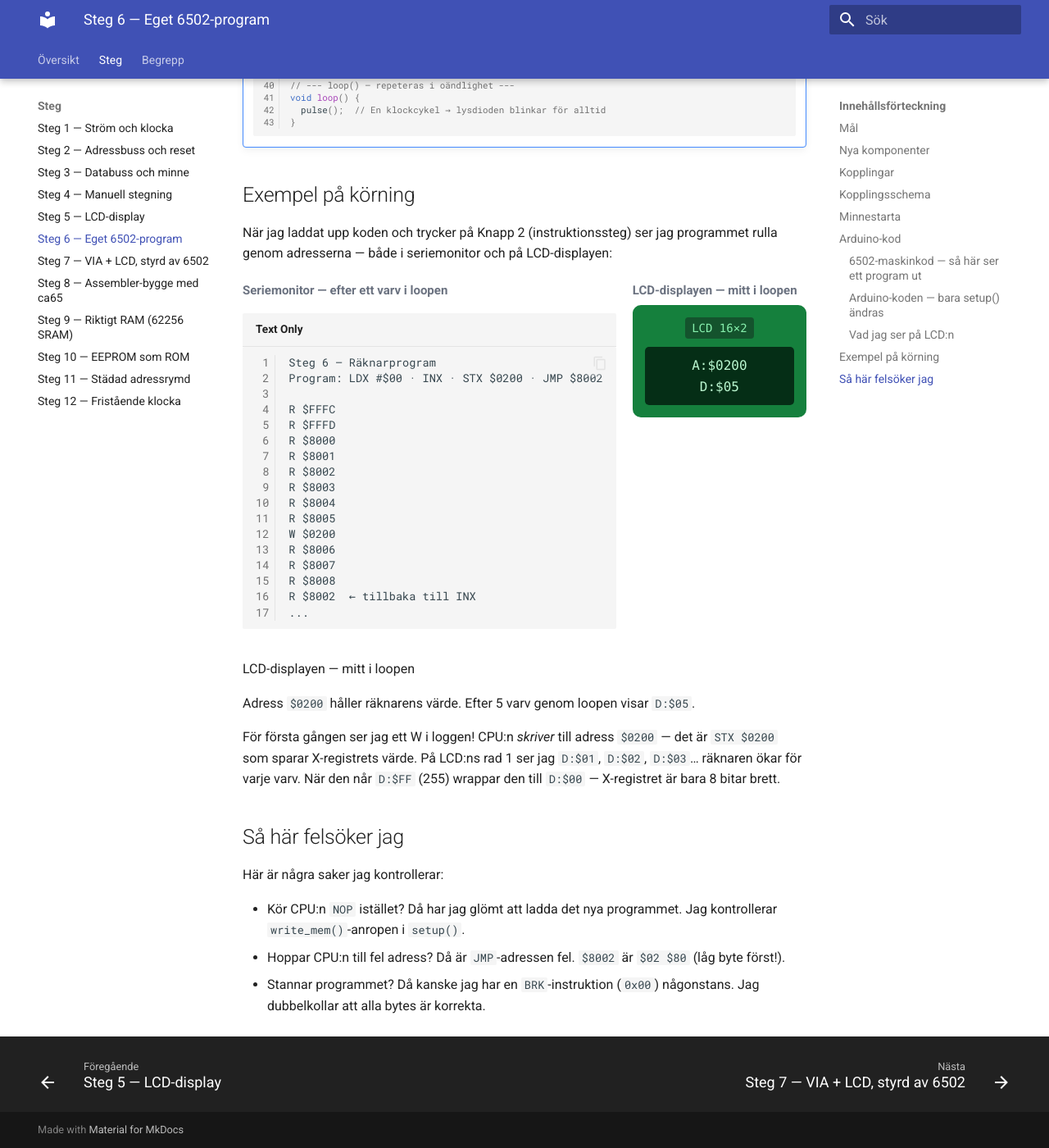
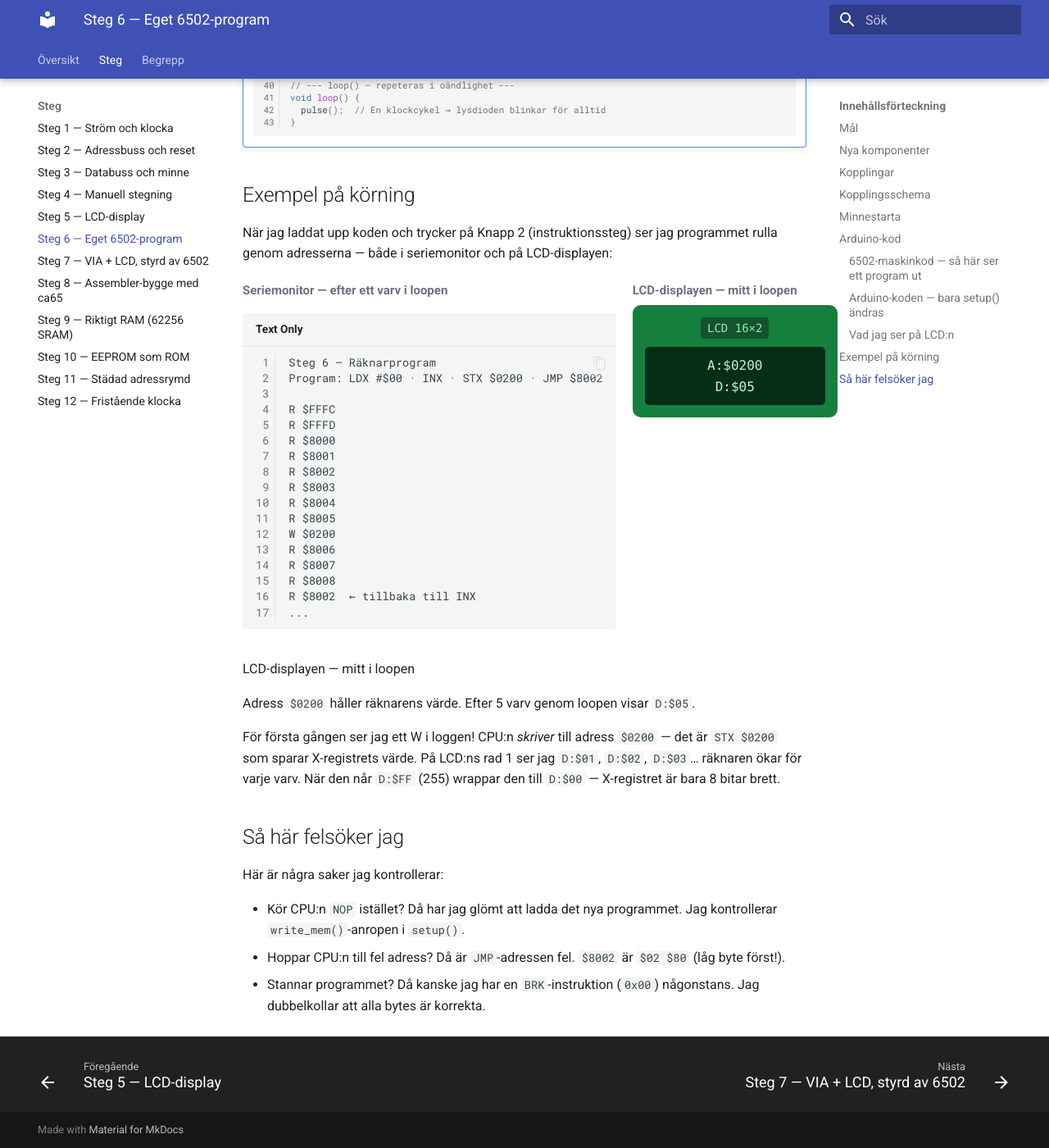
Before and after one commit to karye/6502.smutje.se, an MkDocs documentation site: the page built from docs/step6.md, in a window 1280 px wide and 1400 px high, scrolled down 5717 px. Shown: the whole window at 82% size. Built offline with MkDocs 1.6.1 and Material for MkDocs 9.7.7, drawn with Linux system fonts in a browser that asks for light colours.

Commit message:
extra.css: .lcd får min-width 250px

```diff
--- a/docs/assets/stylesheets/extra.css
+++ b/docs/assets/stylesheets/extra.css
@@ -35,6 +35,7 @@
   border-radius: .5rem;
   font-family: ui-monospace, Menlo, Consolas, monospace;
   text-align: center;
+  min-width: 250px;
 }
 .lcd-badge {
   background: #14532d;
```
